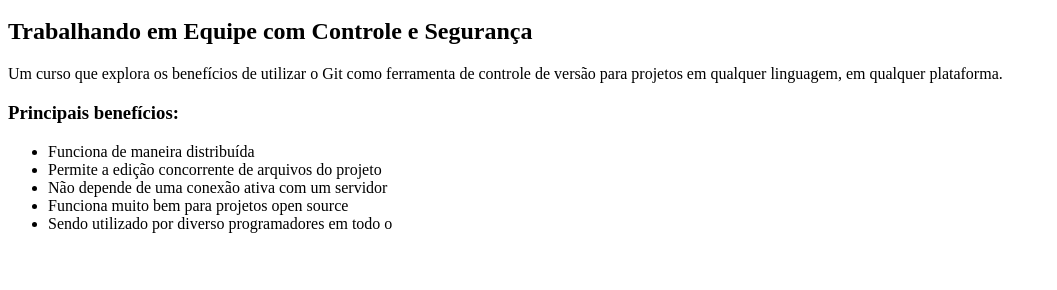
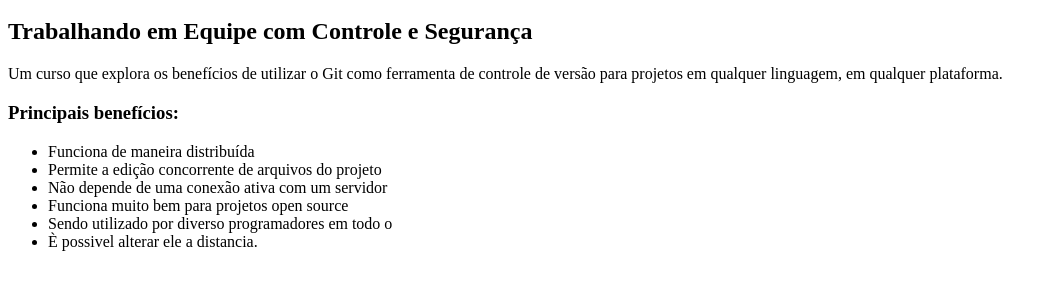
Before and after one commit to loginbyte/-curso-git, a plain HTML site: page index.html in a window 1280 px wide. Shown: the part 48-338 px from the top of the page, without its empty margins (0-1057 px from the left). Drawn offline with Linux system fonts and the light colour scheme.

Commit message:
paragrafo

```diff
--- a/index.html
+++ b/index.html
@@ -12,6 +12,7 @@
             <li>Não depende de uma conexão ativa com um servidor</li>
 			<li>Funciona muito bem para projetos open source</li>
 			<li>Sendo utilizado por diverso programadores em todo o</li>
+			<li>È possivel alterar ele a distancia.</li>
         </ul>
 	</body>
 </html>
```
